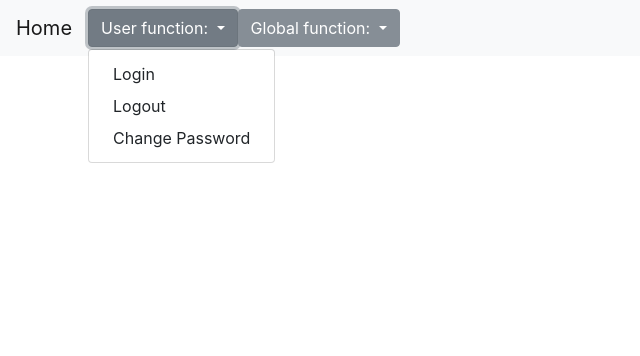
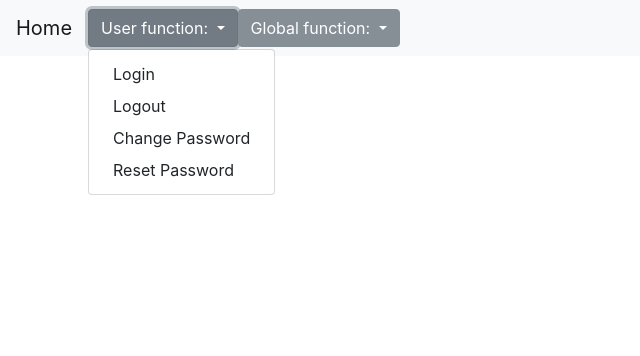
Before and after one commit to BertW007/django_basic_template, a Django app: page / in a window 1280 px wide, after a click on "User function:". Shown: the top 356 px of the page, without its empty margins (0-640 px from the left). Run offline with Django 3.2, Linux system fonts and the light colour scheme; some libraries are stand-ins or nearby versions.

Commit message:
update base.html

```diff
--- a/templates/base.html
+++ b/templates/base.html
@@ -35,6 +35,7 @@
                         <a class="dropdown-item" href="{% url 'login' %}">Login</a>
                         <a class="dropdown-item" href="{% url 'logout' %}">Logout</a>
                         <a class="dropdown-item" href="{% url 'change_password' %}">Change Password</a>
+                        <a class="dropdown-item" href="{% url 'password_reset' %}">Reset Password</a>
                     </div>
                 </div>
             </li>
```
